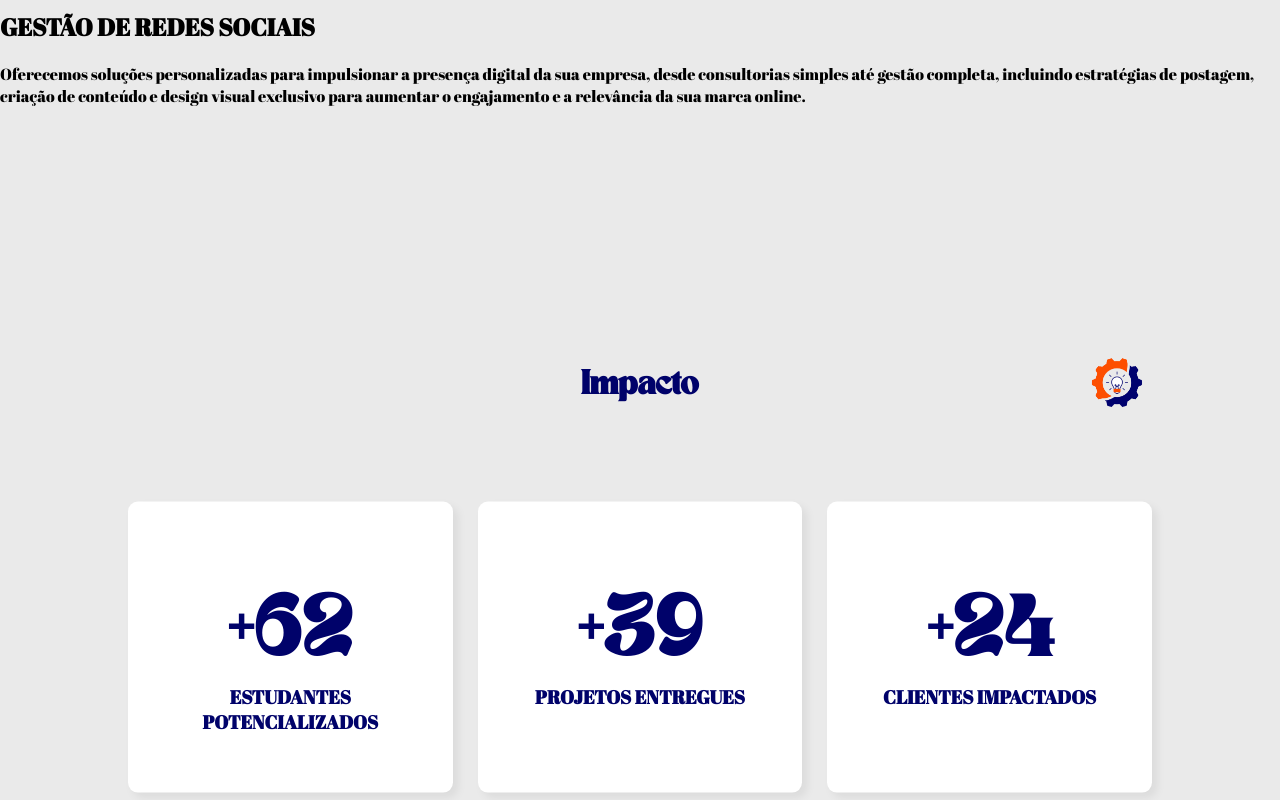
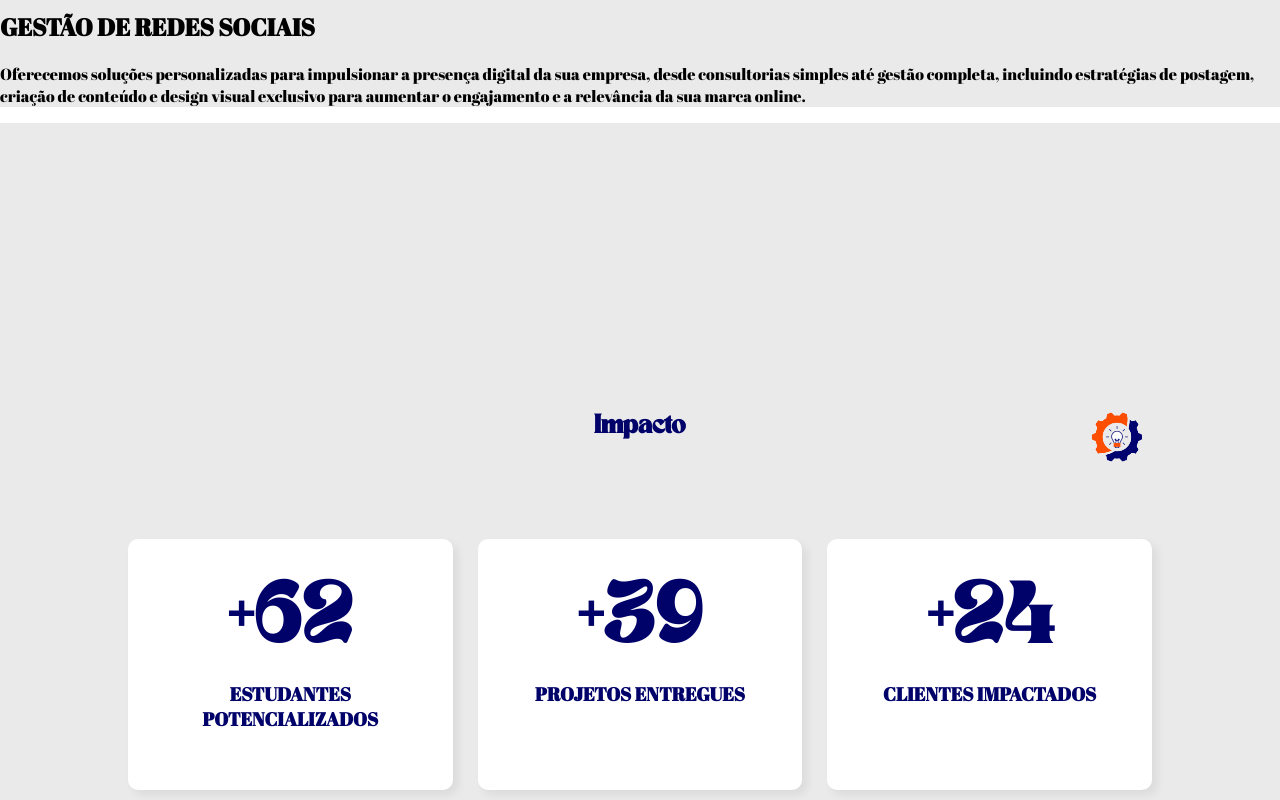
Before and after one commit to Turing-Tecnologia/PROJR, a React (Vite) app in the folder pro-jr/: page / in a window 1280 px wide. Shown: the part 3020-3820 px from the top of the page. Built offline with nearby package versions, Linux system fonts and the light colour scheme.

Commit message:
Finalizando o Impact.

```diff
--- a/pro-jr/src/pages/Impact/Impact.jsx
+++ b/pro-jr/src/pages/Impact/Impact.jsx
@@ -5,9 +5,10 @@ import projrLogo from '../Impact/img/projrLogo.png'
 const Impact = () => {
     return (
         <div className="view">
+        <section className={styles.section_up}>
             <section className={styles.section}>
+                <img src={projrLogo} className={styles.img} alt="PROJRLOGO" />
                 <h1 className={styles.h1}>Impacto</h1>
-              <img src={projrLogo} className={styles.img} alt="" />
                     <div className={styles.impact}>
                         <div className={styles.impactBox}>
                             <h2 className={styles.h2}>+62</h2>
@@ -23,6 +24,7 @@ const Impact = () => {
                         </div>
                     </div>
             </section>
+        </section>
         </div>
     )
 }
--- a/pro-jr/src/pages/Impact/Impact.module.css
+++ b/pro-jr/src/pages/Impact/Impact.module.css
@@ -9,7 +9,6 @@
     src: url('./fonts/AbrilFatface-Regular.ttf');
 }
 body {
-    background-color: #eaeaea;
     font-family: 'Abril Fatface', serif;
 }
 .h1 {
@@ -21,14 +20,31 @@ body {
 }
 .h2 {
     font-size: 60px;
-    font-weight: 900;
     margin-bottom: -10px;
     font-family: 'Tan Nimbus', serif;
+    display: block;
+    margin: auto;
+}
+.section_up {
+    background-color: #eaeaea;
+    display: block;
+    padding-top: 30vh;
+    padding-bottom: 30vh;
+}
+.img {
+    width: 70px;
+    height: 70px;
+    position: absolute;
+    top: -3%;
+    right: 10%;
 }
 .section {
-    margin-bottom: 50px;
+    position: relative;
+    top: 20%;
+    left: 50%;
+    transform: translate(-50%, 0%);
 }
-@media screen and (max-width: 750px) {
+@media screen and (max-width: 899px) {
     .impact {
         display: grid;
         grid-template-columns: repeat(1, 3fr);
@@ -36,40 +52,14 @@ body {
         margin: auto;
         width: 80%;
     }
-    .section {
-        position: relative;
-        top: 20%;
-        left: 50%;
-        transform: translate(-50%, 0%);
-        }
-        .img {
-            width: 70px;
-            height: 70px;
-            position: absolute;
-            top: -5%;
-            right: 10%;
-        }
 }
-@media screen and (min-width: 751px) {
+@media screen and (min-width: 900px) {
     .impact {
         display: grid;
-        grid-template-columns: repeat(3, 1fr);
+        grid-template-columns: repeat(3, 3fr);
         gap: 25px;
         margin: auto;
         width: 80%;
-    }
-    .section {
-        position: relative;
-        top: 50%;
-        left: 50%;
-        transform: translate(-50%, 50%);
-    }
-    .img {
-        width: 70px;
-        height: 70px;
-        position: absolute;
-        top: -5%;
-        right: 10%;
     }
 }
 .impactBox {
```
Lines whose indentation alone changed are shown as unchanged.
